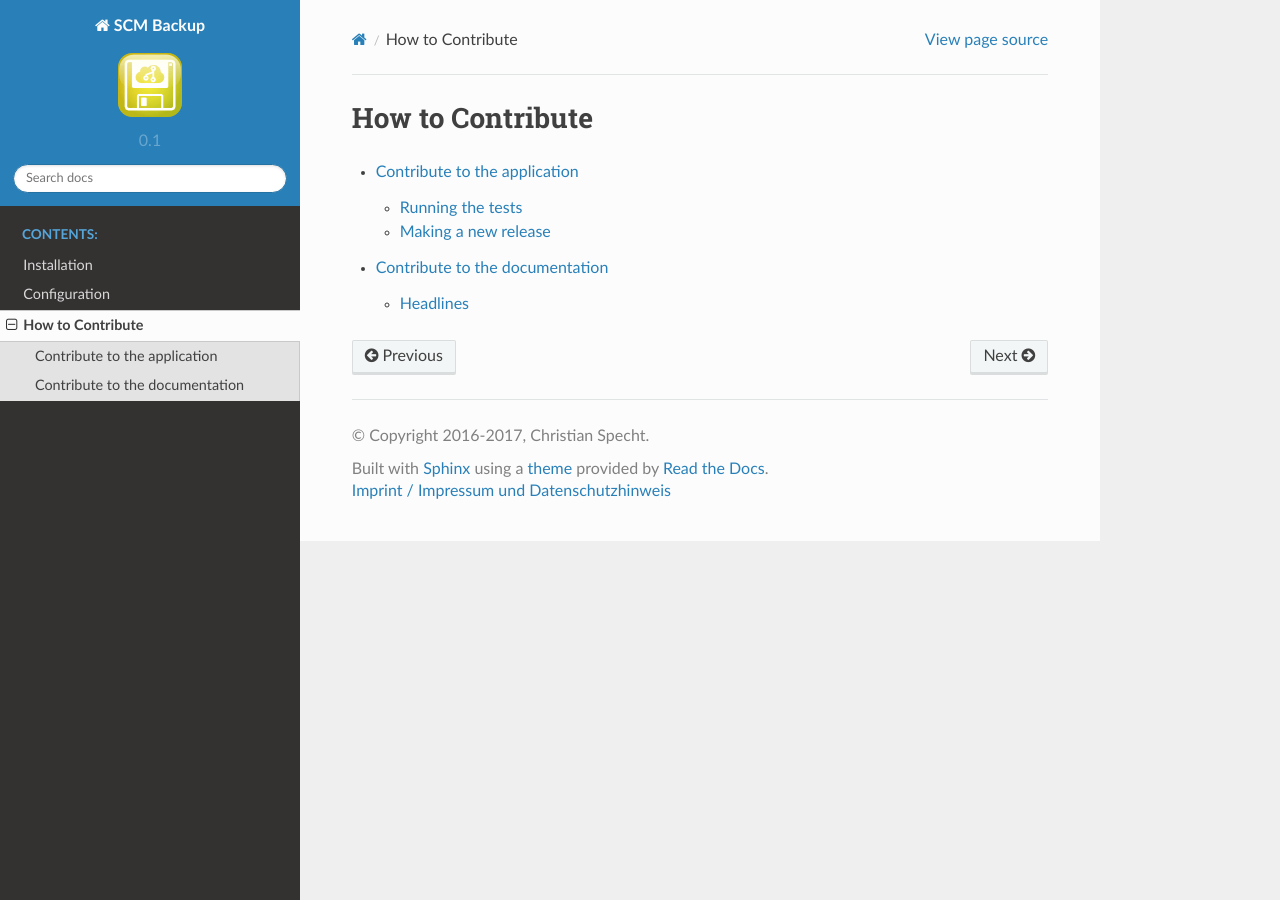
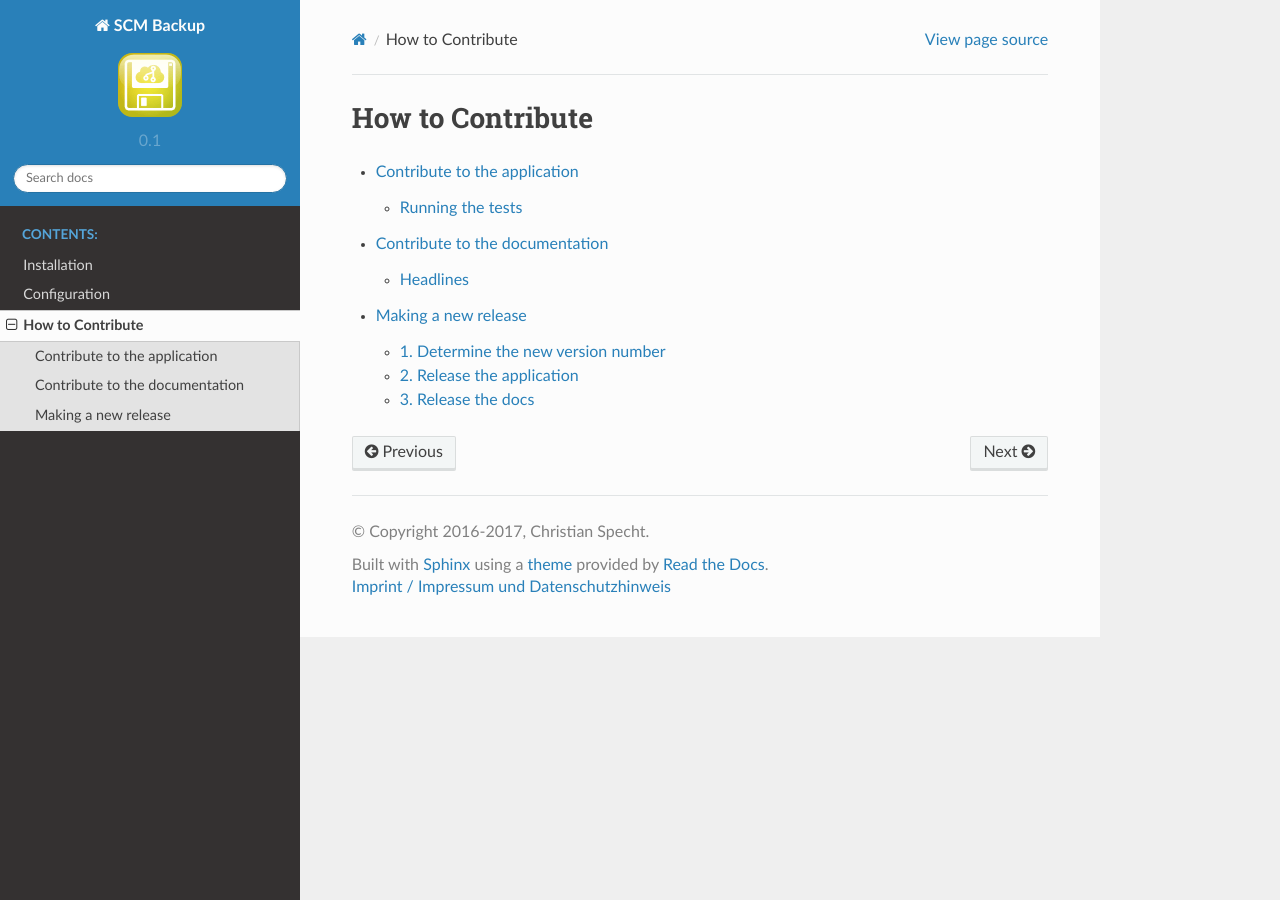
Before and after one commit to christianspecht/scm-backup-docs, a Sphinx documentation site: the page built from source/contribute.rst, in a window 1280 px wide. Built offline with Sphinx 7.4.7 and the Read the Docs theme 2.0.0, drawn with Linux system fonts in a browser that asks for light colours; part of the change alters nothing that is shown.

Commit message:
Creating a release

```diff
--- a/source/contribute-app.rst
+++ b/source/contribute-app.rst
@@ -3,6 +3,3 @@ Contribute to the application
 
 Running the tests
 -----------------
-
-Making a new release
---------------------
--- /dev/null
+++ b/source/contribute-release.rst
@@ -0,0 +1,39 @@
+Making a new release
+====================
+
+To make a new release version, the following steps must be followed:
+
+1. Determine the new version number
+-----------------------------------
+
+SCM Backup uses `Semantic Versioning <https://semver.org/>`_.
+
+The new version number **must** be in "three-digit" ``MAJOR.MINOR.PATCH`` format, for example ``1.0.0`` !!
+
+
+2. Release the application
+--------------------------
+
+Each push to ``master`` creates a new CI build on `AppVeyor <https://ci.appveyor.com/project/ChristianSpecht/scm-backup>`_ anyway.
+
+Create a new release by creating a Git tag with the new version number.
+
+The CI build will recognize this and automatically use this version number to create a new `GitHub release <https://github.com/christianspecht/scm-backup/releases>`_.
+
+.. note::
+
+    Don't forget to actually push the tag! Git doesn't do this automatically.
+
+    - From the command line, it's ``git push origin 1.0.0``.
+
+    - In `Git GUI <https://git-scm.com/docs/git-gui>`_, you need to set this checkbox when pushing:
+
+        .. image:: contribute-git-push-tags.png
+
+
+3. Release the docs
+-------------------
+
+Create the same Git tag with the same version number in the documentation repository as well.
+
+This will create a version of the documentation for this release, making use of `Read the Docs' versioning capabilities <http://docs.readthedocs.io/en/latest/versions.html>`_.
--- a/source/contribute.rst
+++ b/source/contribute.rst
@@ -6,3 +6,4 @@ How to Contribute
 
    contribute-app
    contribute-docs
+   contribute-release
```
Also changed, not shown: source/contribute-git-push-tags.png (added).
